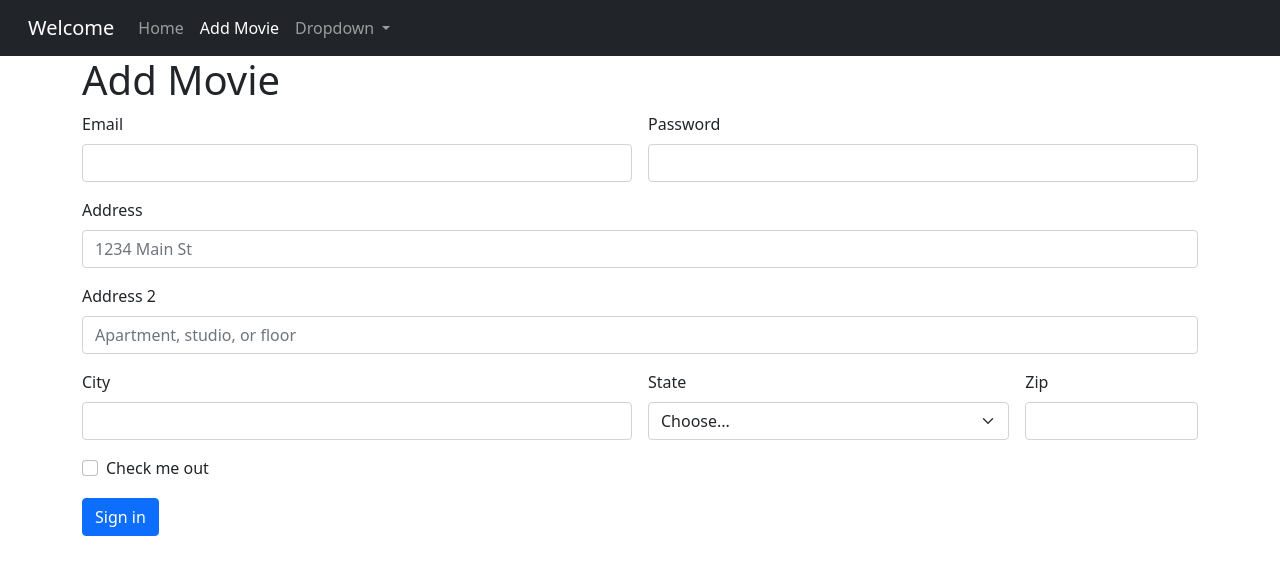
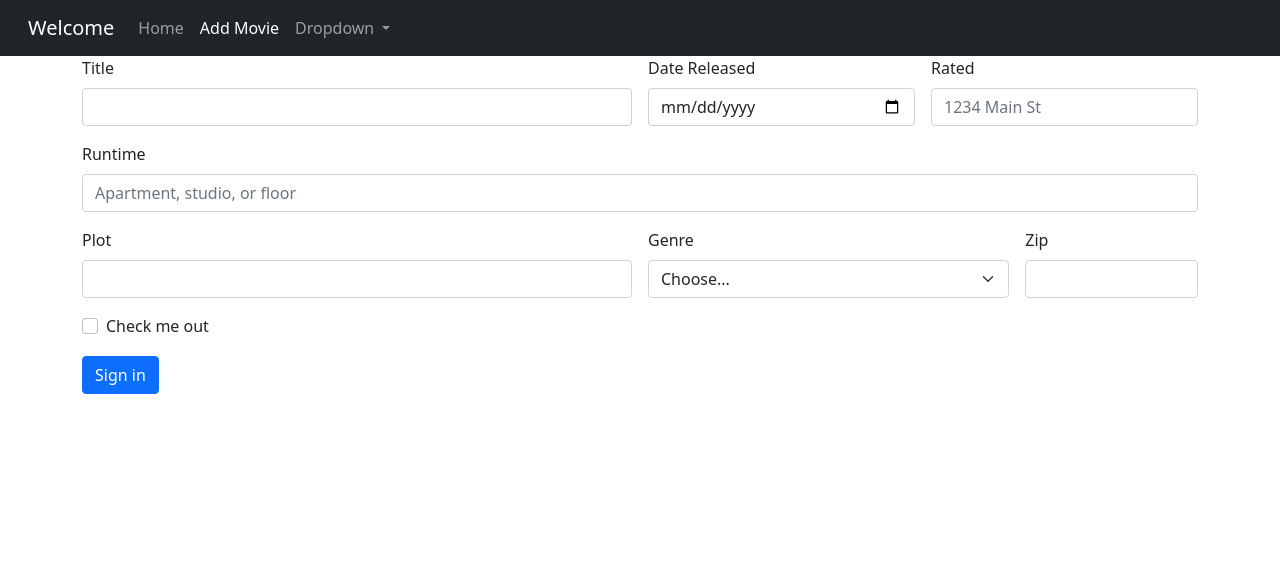
Before and after one commit to CodewithSaini/MovieServer_Django, a Django app: page /addmovie/ in a window 1280 px wide. Shown: the top 575 px of the page. Run offline with Django 4.2, Linux system fonts and the light colour scheme.

Commit message:
updated navbar

```diff
--- a/ViewMovie/templates/addmovie.html
+++ b/ViewMovie/templates/addmovie.html
@@ -8,29 +8,29 @@
 
     <div  class="container">
         <h1>Add Movie</h1>
-        <form class="row g-3">
+        <form class="row g-3 xs 6">
             <div class="col-md-6">
-              <label for="inputEmail4" class="form-label">Email</label>
+              <label for="inputEmail4" class="form-label">Title</label>
               <input type="email" class="form-control" id="inputEmail4">
             </div>
-            <div class="col-md-6">
-              <label for="inputPassword4" class="form-label">Password</label>
-              <input type="password" class="form-control" id="inputPassword4">
+            <div class="col-md-3">
+              <label for="inputPassword4" class="form-label">Date Released</label>
+              <input type="date" class="form-control" id="inputPassword4">
             </div>
-            <div class="col-12">
-              <label for="inputAddress" class="form-label">Address</label>
+            <div class="col-3">
+              <label for="inputAddress" class="form-label">Rated</label>
               <input type="text" class="form-control" id="inputAddress" placeholder="1234 Main St">
             </div>
             <div class="col-12">
-              <label for="inputAddress2" class="form-label">Address 2</label>
+              <label for="inputAddress2" class="form-label">Runtime</label>
               <input type="text" class="form-control" id="inputAddress2" placeholder="Apartment, studio, or floor">
             </div>
             <div class="col-md-6">
-              <label for="inputCity" class="form-label">City</label>
+              <label for="inputCity" class="form-label">Plot</label>
               <input type="text" class="form-control" id="inputCity">
             </div>
             <div class="col-md-4">
-              <label for="inputState" class="form-label">State</label>
+              <label for="inputState" class="form-label">Genre</label>
               <select id="inputState" class="form-select">
                 <option selected>Choose...</option>
                 <option>...</option>
--- a/ViewMovie/templates/base.html
+++ b/ViewMovie/templates/base.html
@@ -10,7 +10,7 @@
         <link href="https://cdn.jsdelivr.net/npm/bootstrap@5.1.3/dist/css/bootstrap.min.css" rel="stylesheet" integrity="sha384-1BmE4kWBq78iYhFldvKuhfTAU6auU8tT94WrHftjDbrCEXSU1oBoqyl2QvZ6jIW3" crossorigin="anonymous">
     </head>
     <body>
-        <nav class="navbar navbar-expand-lg navbar-dark bg-dark">
+        <nav class="navbar navbar-expand-lg fixed-top navbar-dark bg-dark">
             <div class="container-fluid">
               <a class="navbar-brand" href="#">Welcome</a>
               <button class="navbar-toggler" type="button" data-bs-toggle="collapse" data-bs-target="#navbarSupportedContent" aria-controls="navbarSupportedContent" aria-expanded="false" aria-label="Toggle navigation">
```
